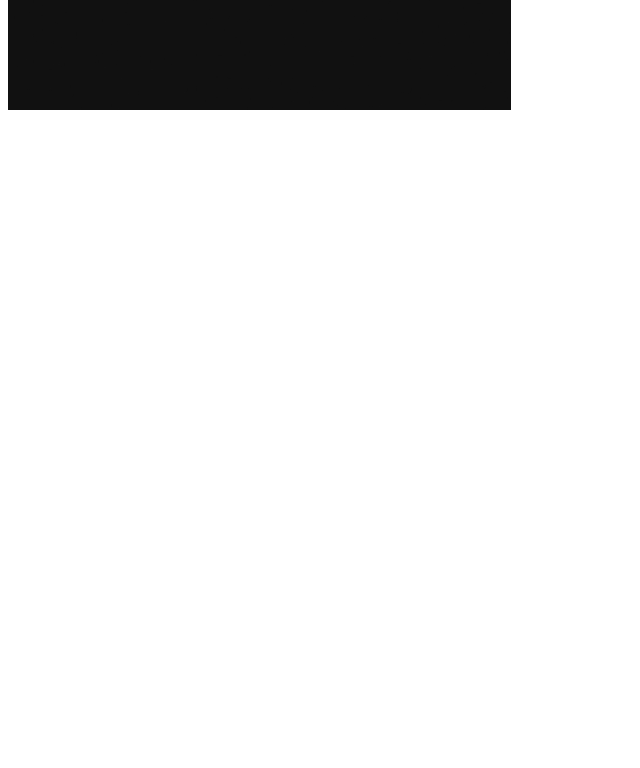
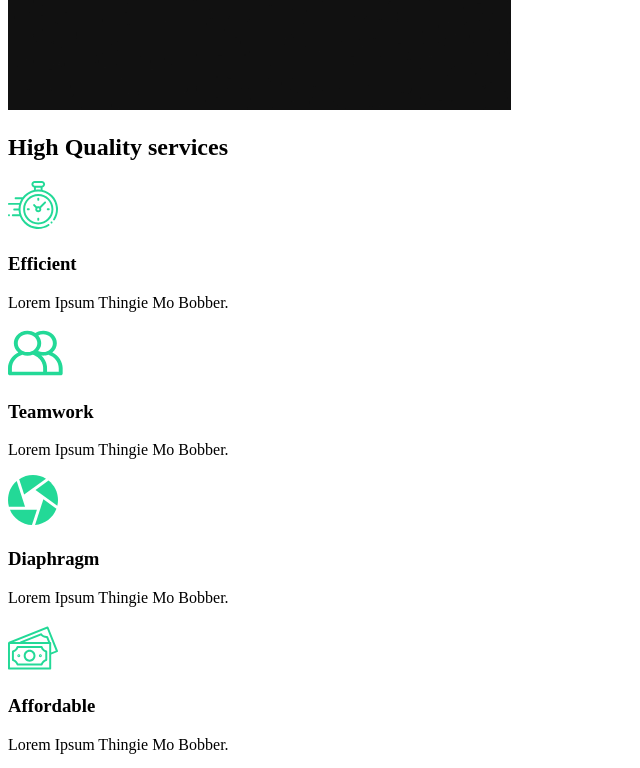
Before and after one commit to michaelpearsun/portfolio, a React (Create React App) app: page / in a window 1280 px wide. Shown: the part 860-1628 px from the top of the page, without its empty margins (0-640 px from the left). Before the commit the page ends 982 px from the top, so only its background shows below. Built offline with nearby package versions, Linux system fonts and the light colour scheme.

Commit message:
Services Section

```diff
--- /dev/null
+++ b/src/components/ServicesSection.js
@@ -0,0 +1,51 @@
+import React from 'react';
+import clock from '../img/clock.svg';
+import diaphragm from '../img/diaphragm.svg';
+import money from '../img/money.svg';
+import teamwork from '../img/teamwork.svg';
+import home2 from '../img/home2.png';
+
+const ServicesSection = () => {
+    return (
+        <div className="services">
+            <div className="description">
+                <h2>High <span>Quality</span> services</h2>
+                <div className="cards">
+                    <div className="card">
+                        <div className="icon">
+                            <img alt="icon" src={clock} />
+                            <h3>Efficient</h3>
+                        </div>
+                        <p>Lorem Ipsum Thingie Mo Bobber.</p>
+                    </div>
+                    <div className="card">
+                        <div className="icon">
+                            <img alt="icon" src={teamwork} />
+                            <h3>Teamwork</h3>
+                        </div>
+                        <p>Lorem Ipsum Thingie Mo Bobber.</p>
+                    </div>
+                    <div className="card">
+                        <div className="icon">
+                            <img alt="icon" src={diaphragm} />
+                            <h3>Diaphragm</h3>
+                        </div>
+                        <p>Lorem Ipsum Thingie Mo Bobber.</p>
+                    </div>
+                    <div className="card">
+                        <div className="icon">
+                            <img alt="icon" src={money} />
+                            <h3>Affordable</h3>
+                        </div>
+                        <p>Lorem Ipsum Thingie Mo Bobber.</p>
+                    </div>
+                </div>
+                <div className="image">
+                    <img alt="camera" src={home2} />
+                </div>
+            </div>
+        </div>
+    )
+}
+
+export default ServicesSection
--- a/src/pages/AboutUs.js
+++ b/src/pages/AboutUs.js
@@ -1,10 +1,12 @@
 import React from 'react';
 import AboutSection from '../components/AboutSection';
+import ServicesSection from '../components/ServicesSection';
 
 const AboutUs = () => {
     return (
         <div>
             <AboutSection />
+            <ServicesSection />
         </div>
     )
 }
```
